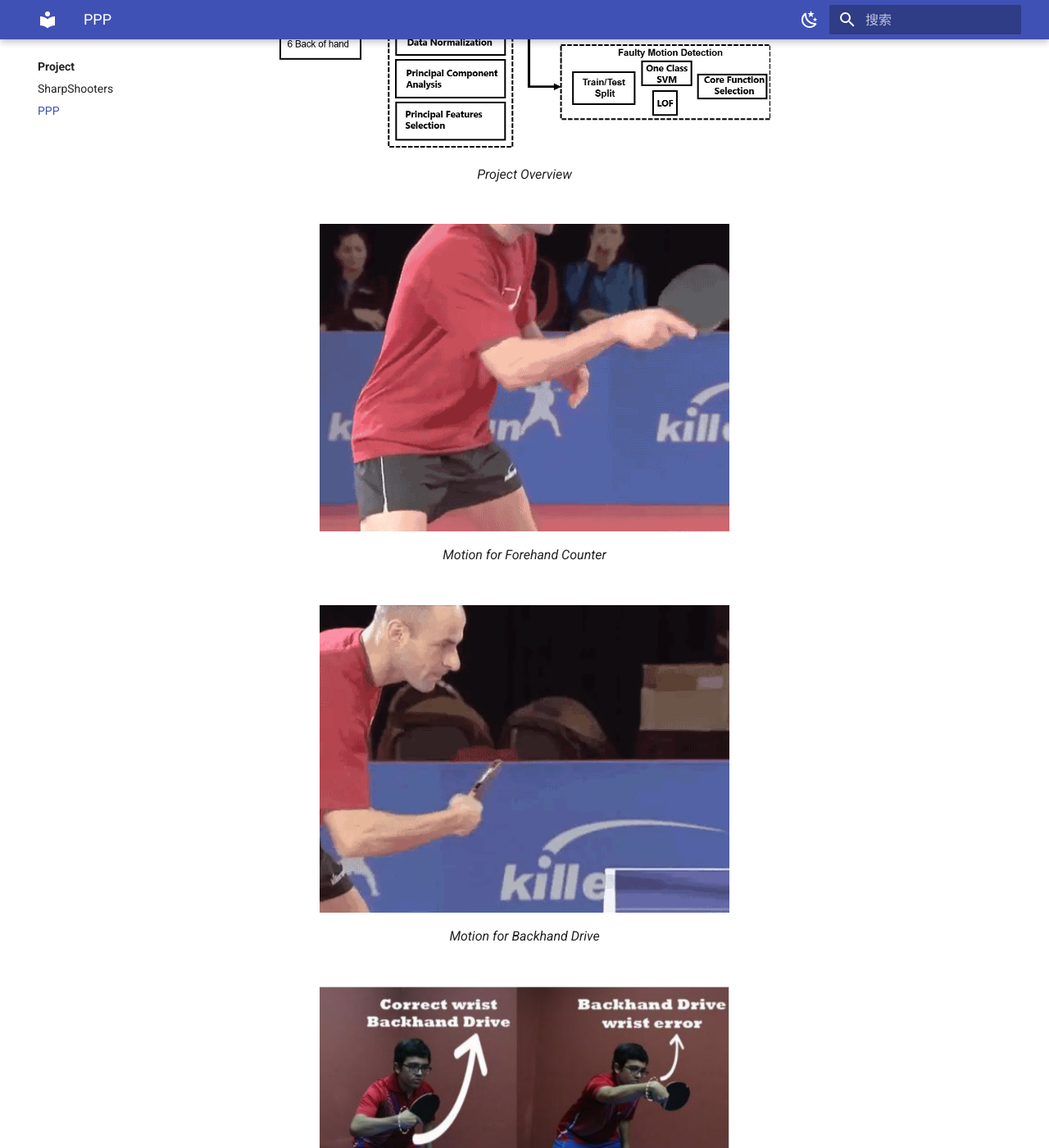
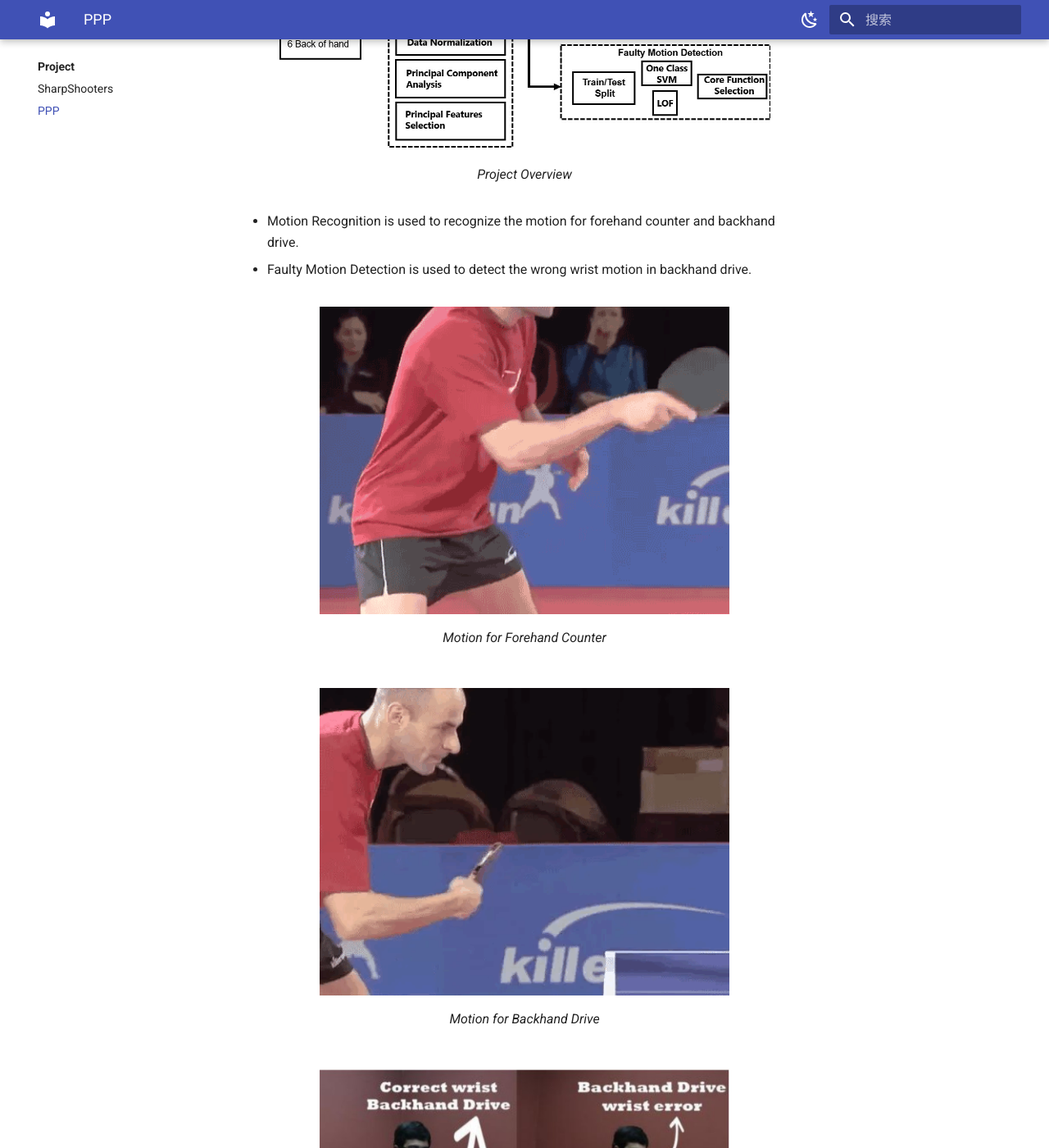
Before and after one commit to GuanQinG-GitHub/personal-website, an MkDocs documentation site: the page built from docs/Projects/PPP/PPP.md, in a window 1280 px wide and 1400 px high, scrolled down 1295 px. Shown: the whole window at 82% size. Built offline with MkDocs 1.6.1 and Material for MkDocs 9.7.7, drawn with Linux system fonts in a browser that asks for light colours; some of the changed text lies outside the part shown.

Commit message:
Update PPP.md

```diff
--- a/docs/Projects/PPP/PPP.md
+++ b/docs/Projects/PPP/PPP.md
@@ -19,6 +19,9 @@ components as new features feeding into machine learning models. We ensemble ANN
   <figcaption>Project Overview</figcaption>
 </figure>
 
+- Motion Recognition is used to recognize the motion for forehand counter and backhand drive.
+- Faulty Motion Detection is used to detect the wrong wrist motion in backhand drive.
+
 <figure markdown>
   ![](Forehand_counter.gif){ width="500" }
   <figcaption>Motion for Forehand Counter</figcaption>
@@ -31,5 +34,5 @@ components as new features feeding into machine learning models. We ensemble ANN
 
 <figure markdown>
   ![](PPP_motion_illustration.jpg){ width="500" }
-  <figcaption>Correct and wrong wrist motion, both of which can be recognized by OCSVM and LoF techniques.</figcaption>
+  <figcaption>Correct and Wrong Wrist Motion in Backhand Drive</figcaption>
 </figure>
```
